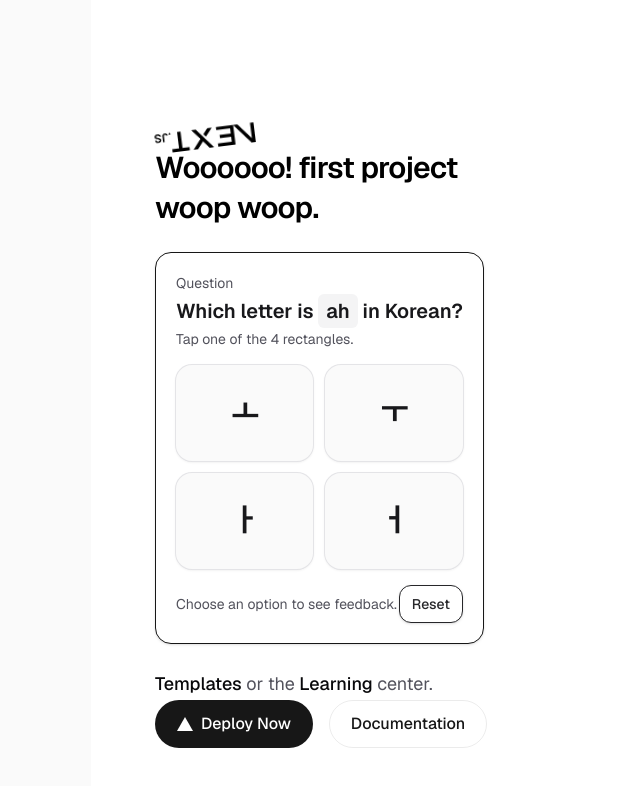
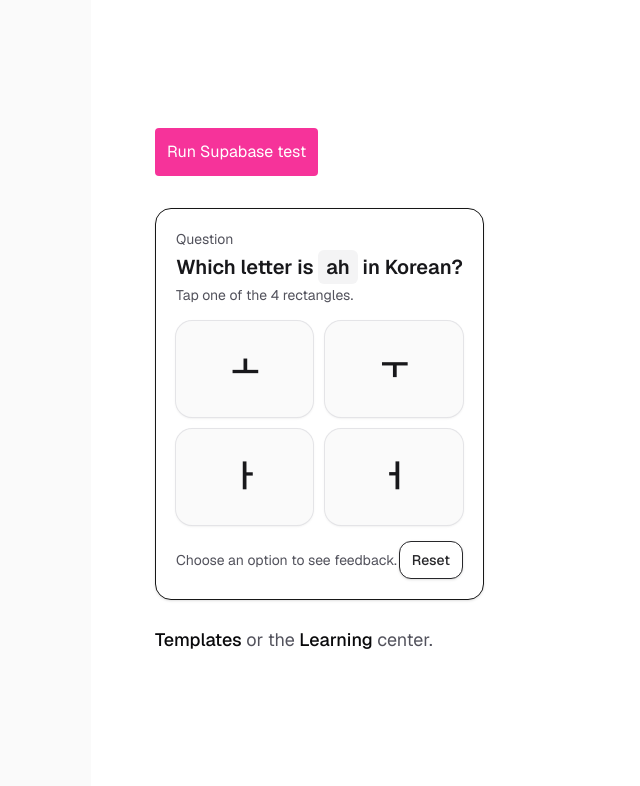
Before and after one commit to kedalton55/haru-lab, a Next.js app: page / in a window 1280 px wide. Shown: the top 786 px of the page, without its empty margins (165-805 px from the left). Built offline with nearby package versions, Linux system fonts and the light colour scheme.

Commit message:
supabase check

```diff
--- a/src/app/page.tsx
+++ b/src/app/page.tsx
@@ -1,28 +1,47 @@
+'use client'
+
 import Image from "next/image";
 import HangulSoundChoiceModule from "@/app/components/HangulModule";
+import { createClient } from '@supabase/supabase-js'
+
+export default function Home() {
+  const handleTest = async () => {
+    const url = process.env.NEXT_PUBLIC_SUPABASE_URL
+    const anon = process.env.NEXT_PUBLIC_SUPABASE_ANON_KEY
+
+    if (!url || !anon) {
+      console.error('Missing env vars', { url: !!url, anon: !!anon })
+      alert('Missing env vars — check .env.local and restart dev server')
+      return
+    }
+
+    const supabase = createClient(url, anon)
+
+    const { data, error } = await supabase.auth.getSession()
+
+    console.log('getSession data:', data)
+    console.log('getSession error:', error)
+
+    alert(error ? `Error: ${error.message}` : '✅ Supabase connected (see console)')
+  }
+
+  return (
+    <div className="flex min-h-screen items-center justify-center bg-zinc-50 font-sans dark:bg-pink-600">
+      <main className="flex min-h-screen w-full max-w-3xl flex-col items-center py-32 px-16 bg-white dark:bg-purple-800 sm:items-start">
+         {/* Supabase test button */}
+          <button
+            className="bg-pink-500 p-3 rounded-sm text-white mb-8"
+            onClick={handleTest}
+          >
+            Run Supabase test
+          </button>
+
+        <div className="flex flex-col items-center gap-6 text-center sm:items-start sm:text-left">
+          <HangulSoundChoiceModule />
 
 
-export default function Home() {
-  return (
-    <div className="flex min-h-screen items-center justify-center bg-zinc-50 font-sans dark:bg-pink-600">
-      <main className="flex min-h-screen w-full max-w-3xl flex-col items-center justify-between py-32 px-16 bg-white dark:bg-purple-800 sm:items-start">
-        <Image
-          className="animate-spin dark:invert"
-          src="/next.svg"
-          alt="Next.js logo"
-          width={100}
-          height={20}
-          priority
-        />
-        <div className="flex flex-col items-center gap-6 text-center sm:items-start sm:text-left">
-          <h1 className="max-w-xs text-3xl font-semibold leading-10 tracking-tight text-black dark:text-zinc-50">
-            Woooooo! first project woop woop.
-          </h1>
-              <div>
-      <HangulSoundChoiceModule />
-    </div>
+
           <p className="max-w-md text-lg leading-8 text-zinc-600 dark:text-zinc-400">
-
             <a
               href="https://vercel.com/templates?framework=next.js&utm_source=create-next-app&utm_medium=appdir-template-tw&utm_campaign=create-next-app"
               className="font-medium text-zinc-950 dark:text-zinc-50"
@@ -39,31 +58,6 @@ export default function Home() {
             center.
           </p>
         </div>
-        <div className="flex flex-col gap-4 text-base font-medium sm:flex-row">
-          <a
-            className="flex h-12 w-full items-center justify-center gap-2 rounded-full bg-foreground px-5 text-background transition-colors hover:bg-[#383838] dark:hover:bg-[#ccc] md:w-[158px]"
-            href="https://vercel.com/new?utm_source=create-next-app&utm_medium=appdir-template-tw&utm_campaign=create-next-app"
-            target="_blank"
-            rel="noopener noreferrer"
-          >
-            <Image
-              className="dark:invert"
-              src="/vercel.svg"
-              alt="Vercel logomark"
-              width={16}
-              height={16}
-            />
-            Deploy Now
-          </a>
-          <a
-            className="flex h-12 w-full items-center justify-center rounded-full border border-solid border-black/[.08] px-5 transition-colors hover:border-transparent hover:bg-black/[.04] dark:border-white/[.145] dark:hover:bg-[#1a1a1a] md:w-[158px]"
-            href="https://nextjs.org/docs?utm_source=create-next-app&utm_medium=appdir-template-tw&utm_campaign=create-next-app"
-            target="_blank"
-            rel="noopener noreferrer"
-          >
-            Documentation
-          </a>
-        </div>
       </main>
     </div>
   );
```
